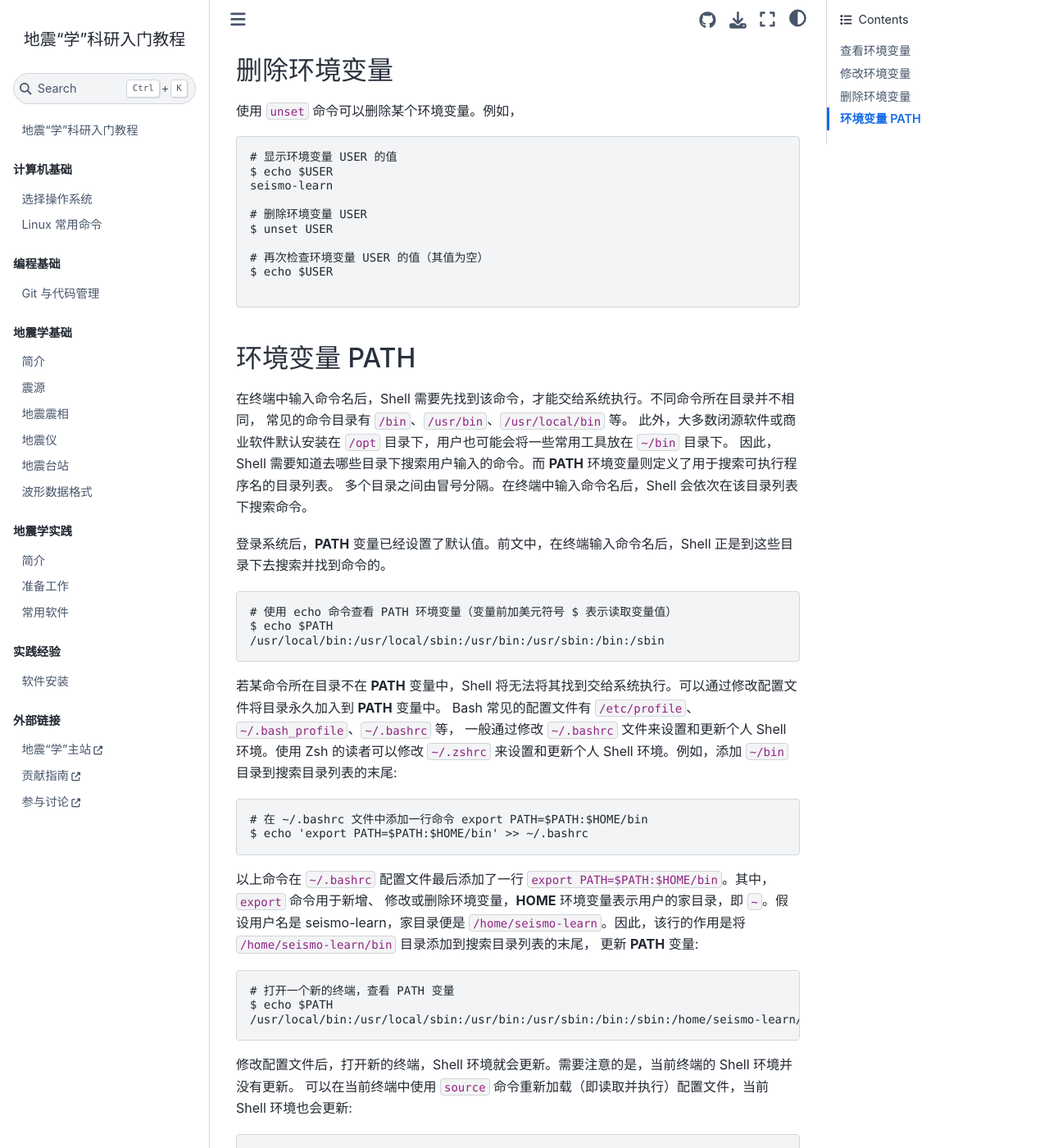
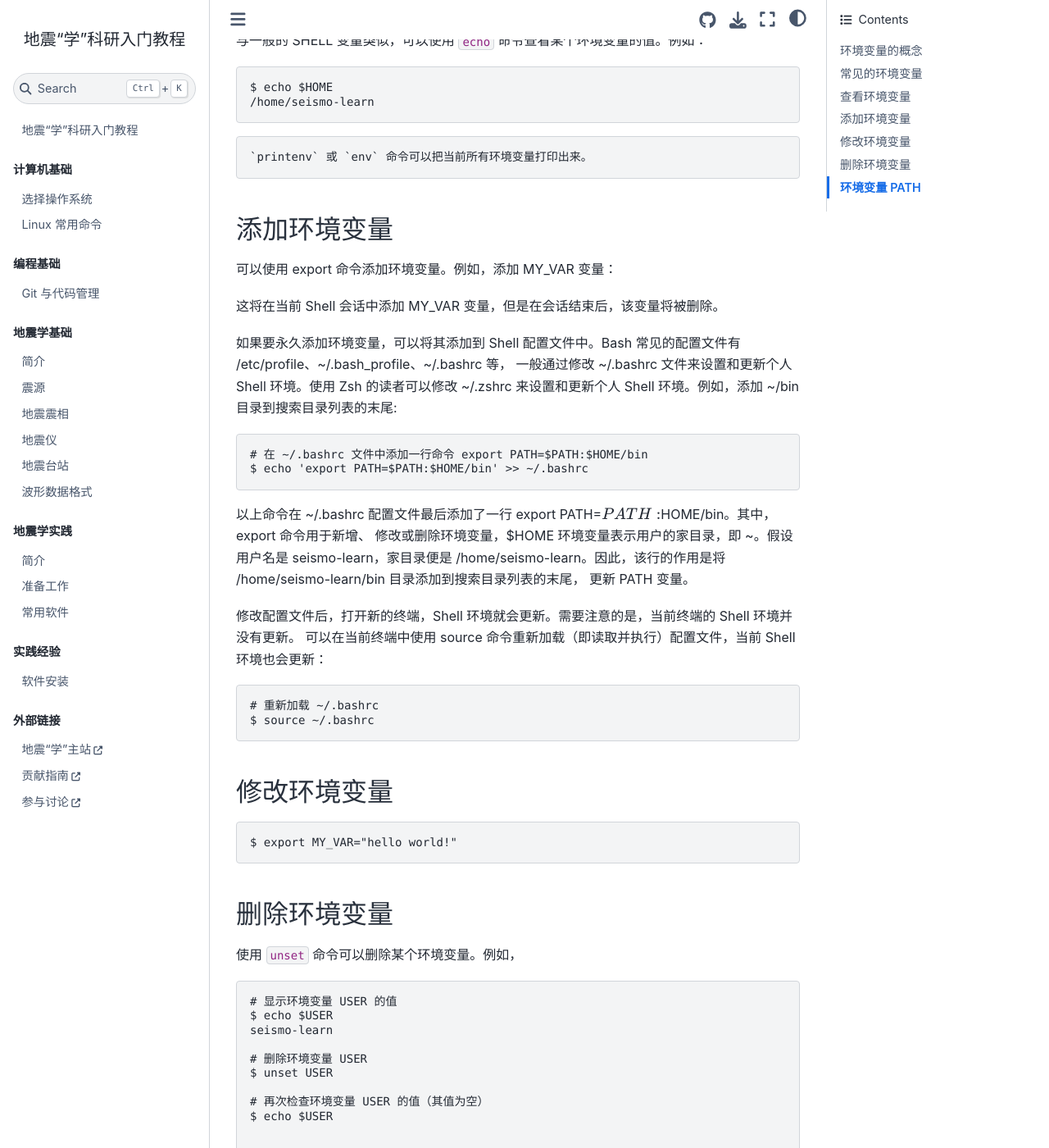
Before and after one commit to seismo-learn/seismology101, a Jupyter Book: the page built from source/computer/environment-variable.md, in a window 1280 px wide and 1400 px high, scrolled down 1106 px. Shown: the whole window at 82% size. Built offline with Jupyter Book 1.0.4 settings and Sphinx 7.4.7 and the Sphinx Book theme 1.1.4, drawn with Linux system fonts in a browser that asks for light colours; pages that are not in the unit, such as notebooks, are missing from menus; some of the changed text lies outside the part shown.

Commit message:
Add more via Copilot Chat

````diff
--- a/source/computer/environment-variable.md
+++ b/source/computer/environment-variable.md
@@ -10,6 +10,15 @@
 然后，Shell 会读取用户家目录下的配置文件，这些配置文件定义了用户个人的 Shell 环境。
 Shell 配置文件的名字和读取顺序在不同的 Shell 中或不同情况的 Shell 会话下，有所区别。
 Shell 环境由环境变量、Shell 变量、Shell 函数和别名等组成，这一节主要介绍常见环境变量及其常用配置方法。
+
+## 环境变量的概念
+
+环境变量是一种在操作系统中定义的变量，它们存储了有关系统环境的信息，如路径、用户名、主机名等。
+环境变量可以在不同的进程之间共享，因此它们是非常有用的。
+
+## 常见的环境变量
+
+以下是一些常见的环境变量及其用途：
 
 | 环境变量 | 说明 |
 |:---|:---|
@@ -35,7 +44,33 @@ $ echo $HOME
 `printenv` 或 `env` 命令可以把当前所有环境变量打印出来。
 ```
 
+## 添加环境变量
+
+可以使用 export 命令添加环境变量。例如，添加 MY_VAR 变量：
+
+这将在当前 Shell 会话中添加 MY_VAR 变量，但是在会话结束后，该变量将被删除。
+
+如果要永久添加环境变量，可以将其添加到 Shell 配置文件中。Bash 常见的配置文件有 /etc/profile、~/.bash_profile、~/.bashrc 等， 一般通过修改 ~/.bashrc 文件来设置和更新个人 Shell 环境。使用 Zsh 的读者可以修改 ~/.zshrc 来设置和更新个人 Shell 环境。例如，添加 ~/bin 目录到搜索目录列表的末尾:
+
+```
+# 在 ~/.bashrc 文件中添加一行命令 export PATH=$PATH:$HOME/bin
+$ echo 'export PATH=$PATH:$HOME/bin' >> ~/.bashrc
+```
+以上命令在 ~/.bashrc 配置文件最后添加了一行 export PATH=$PATH:$HOME/bin。其中，export 命令用于新增、 修改或删除环境变量，$HOME 环境变量表示用户的家目录，即 ~。假设用户名是 seismo-learn，家目录便是 /home/seismo-learn。因此，该行的作用是将 /home/seismo-learn/bin 目录添加到搜索目录列表的末尾， 更新 PATH 变量。
+
+修改配置文件后，打开新的终端，Shell 环境就会更新。需要注意的是，当前终端的 Shell 环境并没有更新。 可以在当前终端中使用 source 命令重新加载（即读取并执行）配置文件，当前 Shell 环境也会更新：
+
+```
+# 重新加载 ~/.bashrc
+$ source ~/.bashrc
+```
+
 ## 修改环境变量
+
+
+```
+$ export MY_VAR="hello world!"
+```
 
 ## 删除环境变量
 
````
Also changed, not shown: other parts of source/computer/environment-variable.md (+1 -1 lines).
